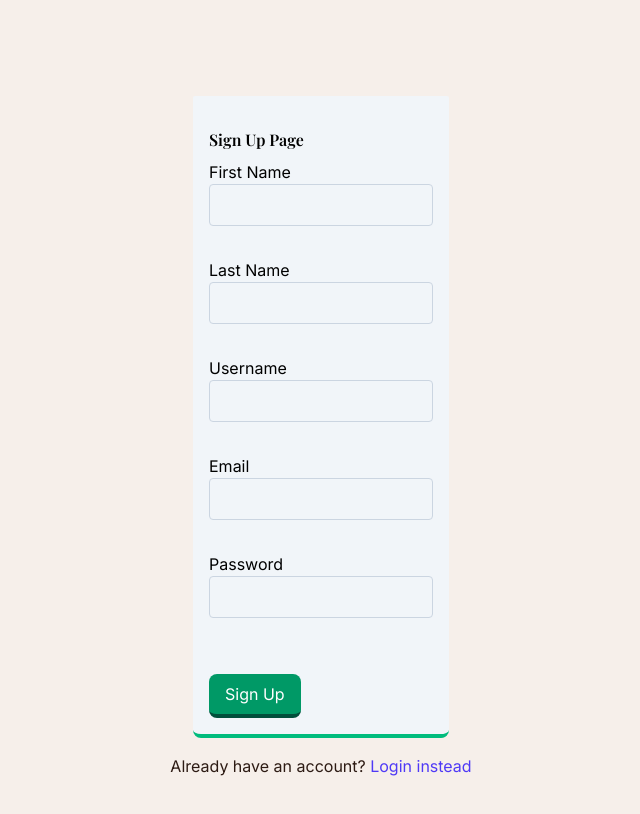
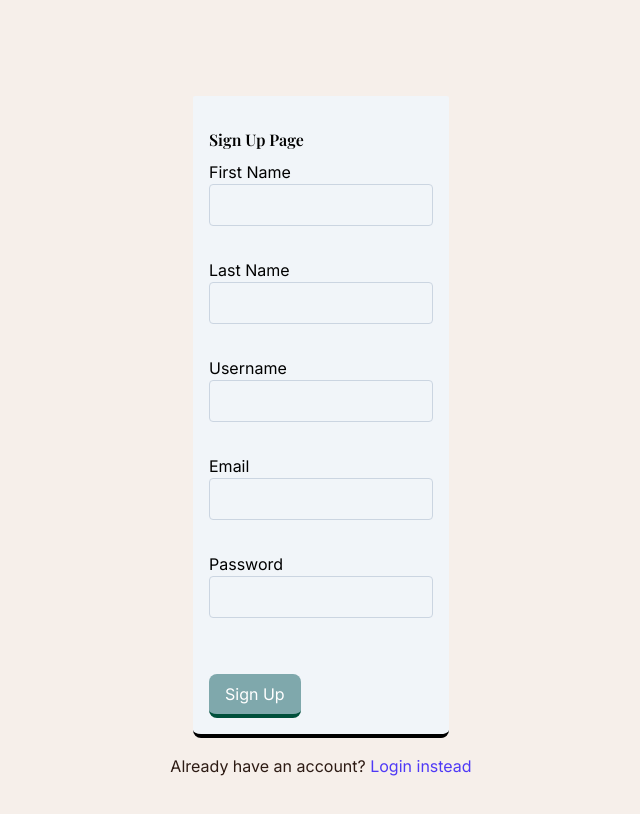
Before and after one commit to GBBrunner/ThreadShare, a Next.js app in the folder WebDevelopment/client/: page /signup in a window 1280 px wide. Shown: the top 814 px of the page, without its empty margins (319-959 px from the left). Built offline with nearby package versions, Linux system fonts and the light colour scheme; no server answers; a web font is replaced by a local one.

Commit message:
made sign up match login

```diff
--- a/WebDevelopment/client/app/signup/page.jsx
+++ b/WebDevelopment/client/app/signup/page.jsx
@@ -84,7 +84,7 @@ export default function SignupPage() {
       {isLoading && <LoadingScreen />}
       <ToastContainer />
       <form
-        className="bg-slate-100 w-64 rounded-t-xs rounded-b-lg p-4 border-b-4 text-black border-emerald-500"
+        className="bg-slate-100 w-64 rounded-t-xs rounded-b-lg p-4 border-b-4 text-black "
         onSubmit={handleSubmit}
       >
         <h1>Sign Up Page</h1>
@@ -94,7 +94,7 @@ export default function SignupPage() {
         <FormInput inputValue="email"         inputType="email"    inputName="Email" />
         <FormInput inputValue="user_password" inputType="password" inputName="Password" />
         <br />
-        <button className="bg-emerald-600 text-white border-b-4 border-emerald-900 px-4 py-2 rounded hover:bg-emerald-500 hover:border-bg-accent"
+        <button className="bg-accent text-white border-b-4 border-emerald-900 px-4 py-2 rounded hover:bg-emerald-500 hover:border-bg-accent"
           type="submit">Sign Up
         </button>
         {/* {error && <p className="text-red-600 mt-2">{error}</p>}
```
